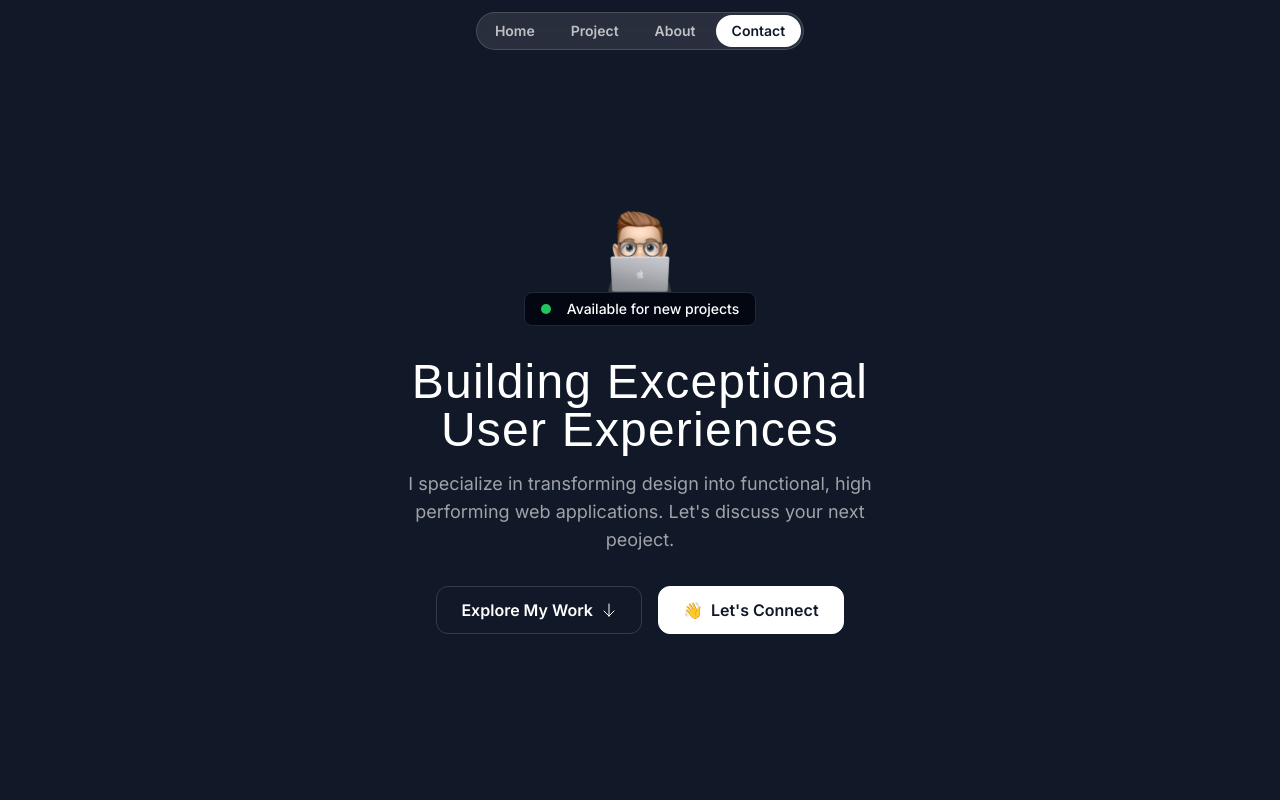
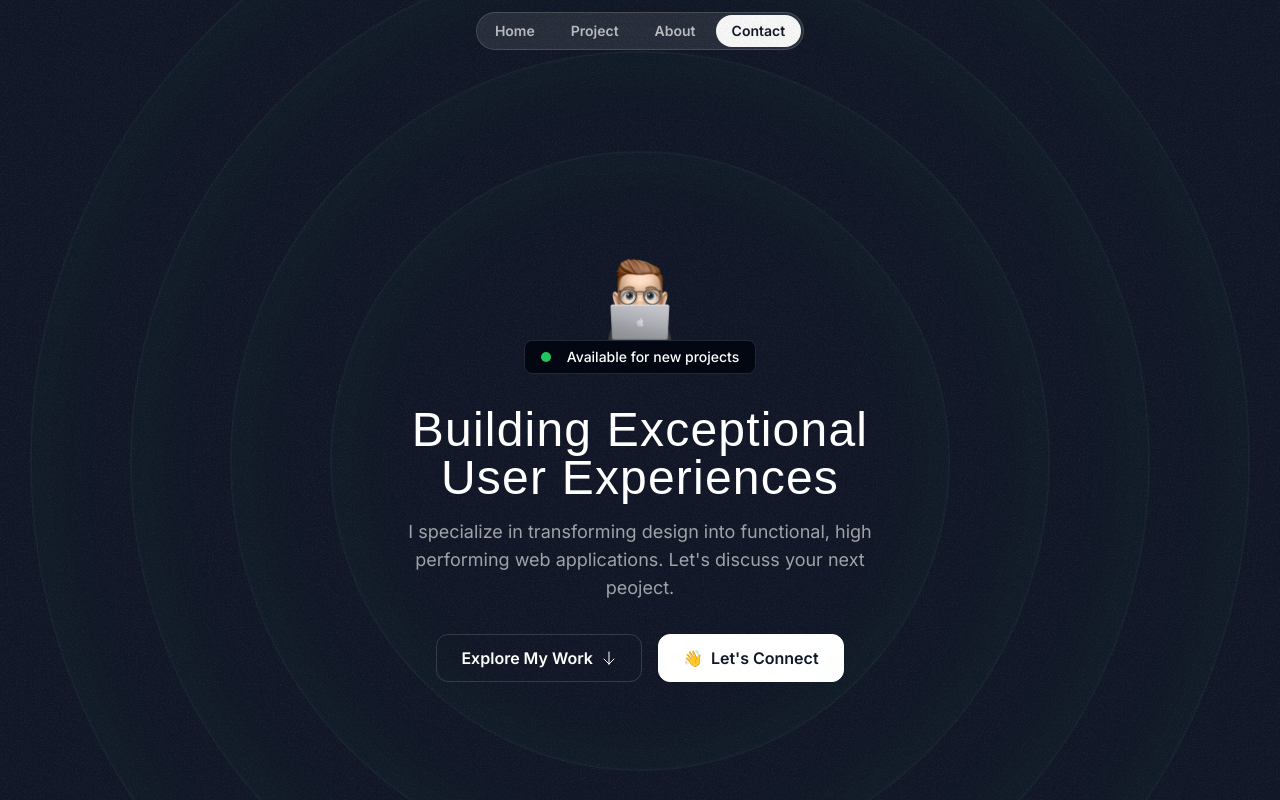
Before and after one commit to Toheedullah-K3/dev-portfolio, a Next.js app: page / in a window 1280 px wide. Shown: the top 800 px of the page. Built offline with nearby package versions, Linux system fonts and the light colour scheme; a web font is replaced by a local one.

Commit message:
Hero Section, Grain and Layers added

```diff
--- a/src/app/globals.css
+++ b/src/app/globals.css
@@ -6,4 +6,8 @@
   .nav-item {
     @apply px-4 py-1.5 rounded-full text-white/70 text-sm font-semibold hover:bg-white/10 hover:text-white transition duration-300
   }
+
+  .hero-ring {
+    @apply absolute inset-0  border-2 top-1/2 left-1/2 -translate-x-1/2 -translate-y-1/2 rounded-full border-emerald-300/5 shadow-[0_0_80px_inset] shadow-emerald-300/5
+  }
 }
--- a/src/sections/Hero.tsx
+++ b/src/sections/Hero.tsx
@@ -1,10 +1,23 @@
 import memojiImage from "@/assets/images/memoji-computer.png"
 import Image from "next/image";
 import ArrowDown from "@/assets/icons/arrow-down.svg";
+import grainImage from "@/assets/images/grain.jpg"
+import StarIcon from "@/assets/icons/star.svg"
 
 export const HeroSection = () => {
   return (
-    <div className="py-32 md:py-48">
+    <div className="py-32 md:py-48 lg:py-60 relative z-0 overflow-x-clip">
+      <div className="absolute inset-0 -z-30 opacity-5"
+      style={{
+        backgroundImage: `url(${grainImage.src})`
+      }}></div>
+
+      <div className="size-[620px] hero-ring"></div>
+      <div className="size-[820px] hero-ring"></div>
+      <div className="size-[1020px] hero-ring"></div>
+      <div className="size-[1220px] hero-ring"></div>
+
+
       <div className="container">
         <div className="flex flex-col items-center">
           <Image src={memojiImage} className="size-[100px]" alt="person peeking from behind laptop" />
```
